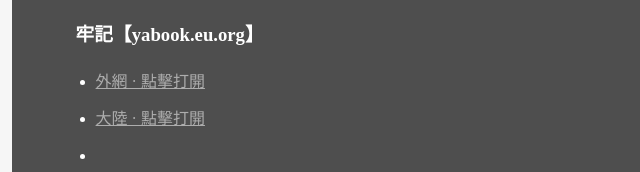
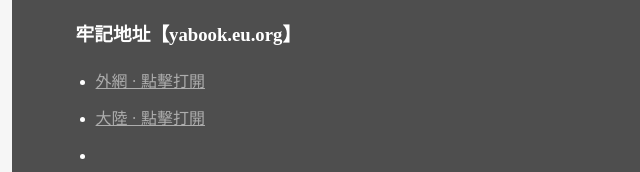
Before and after one commit to YabookWeb/yabookweb.github.io, a plain HTML site: page index.html in a window 1280 px wide. Shown: the part 222-394 px from the top of the page, 122-762 px from the left. Drawn offline with Linux system fonts and the light colour scheme.

Commit message:
Update index.html

```diff
--- a/index.html
+++ b/index.html
@@ -30,7 +30,7 @@
 <body>
     <div class="container">
         <h1>雅書，地址發布頁</h1>
-        <h3>牢記【yabook.eu.org】</h3>
+        <h3>牢記地址【yabook.eu.org】</h3>
         <ul>
             <li><a href="https://yabook.org">外網 · 點擊打開</a></li>
             <li><a href="https://yabook.blog">大陸 · 點擊打開</a></li>
```
